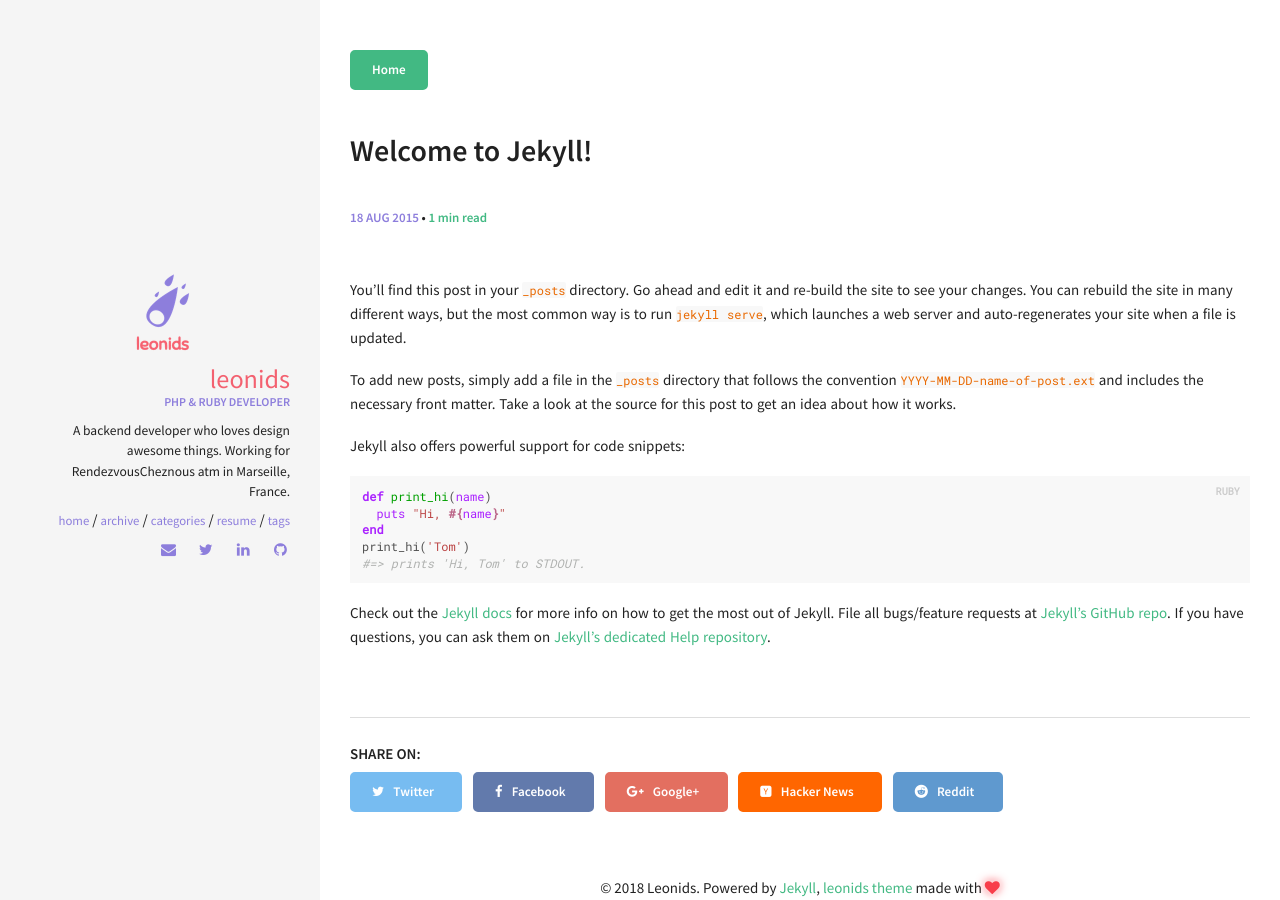
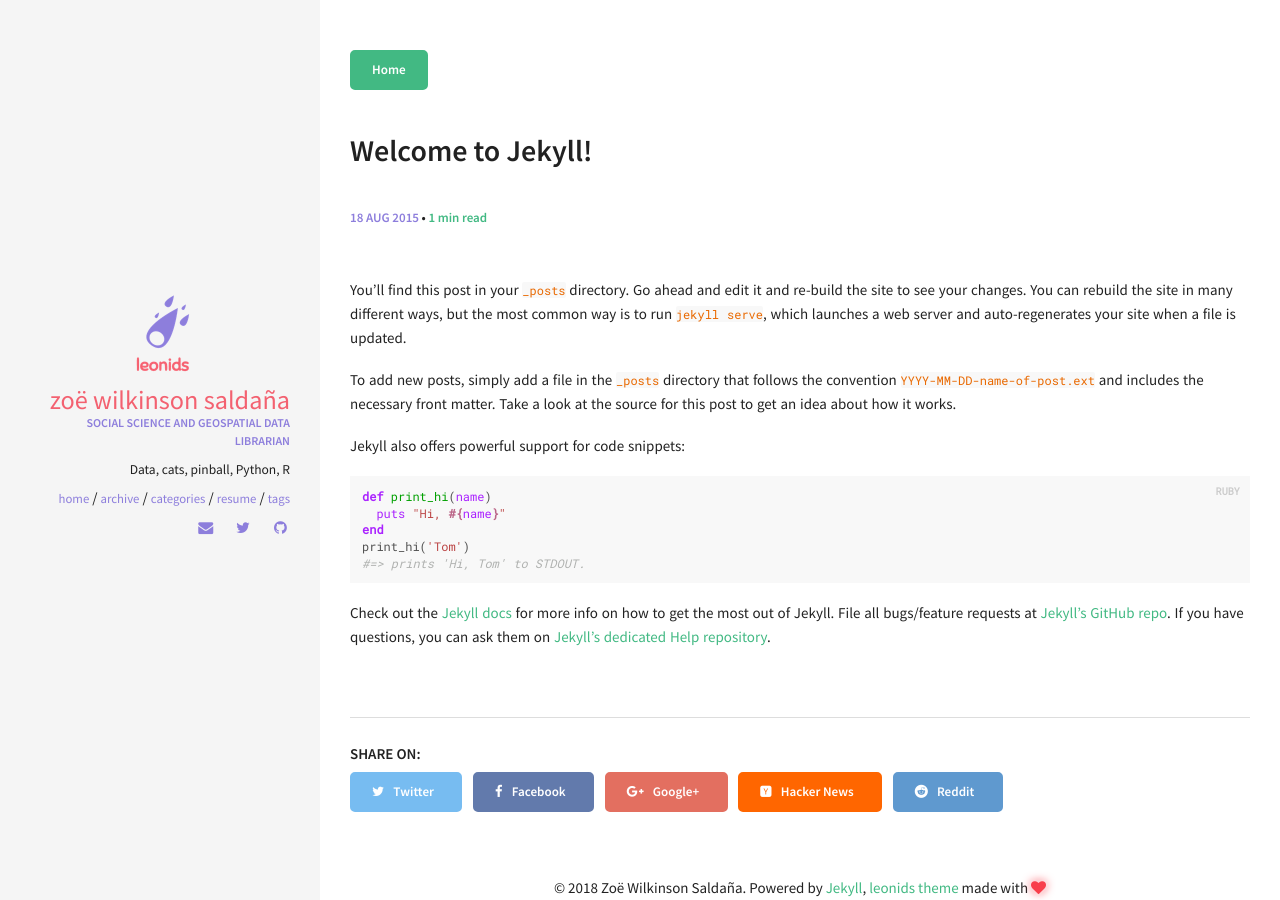
Before and after one commit to zoews/zoews.github.io, a Jekyll site: the page built from _posts/2015-08-18-welcome-to-jekyll.md, in a window 1280 px wide. Built offline with Jekyll 4.4.1, drawn with Linux system fonts in a browser that asks for light colours; comment, search, counter and statistics services are not loaded.

Commit message:
Update _config.yml

```diff
--- a/_config.yml
+++ b/_config.yml
@@ -3,18 +3,18 @@
 # Site wide configuration
 ####################################
 #
-title: Leonids
-email: zourenyuan@gmail.com
-description: A simple and awesome blog theme powered by jekyll.
-url: https://renyuanz.github.io/leonids # the base hostname & protocol for your site
-keywords: ["Programming", "PHP", "Ruby"]
+title: Zoë Wilkinson Saldaña
+email: zmw25@cornell.edu
+description: Data librarian & developer
+url: https://www.zoews.com/ # the base hostname & protocol for your site
+keywords: ["Programming", "Python", "Data Science", "Data Librarian", "Critical Data Literacies", "Pinball", "Cats"]
 
 #
 ###################################
 # Jekyll configuration
 ####################################
 #
-timezone:          Europe/Paris
+timezone:          US/Eastern
 markdown:          kramdown
 highlighter:       rouge
 excerpt_separator: <!--more-->
@@ -33,24 +33,24 @@
 ####################################
 #
 owner:
-  name: Leonids
+  name: Zoë Wilkinson Saldaña
   avatar: leonids-logo.png
-  job: "PHP & Ruby Developer"
-  bio: "A backend developer who loves design awesome things. Working for RendezvousCheznous atm in Marseille, France."
-  email: zourenyuan@gmail.com
-  disqus-shortname: renyuanzblog
-  twitter: renyuan814 #username
+  job: "Social Science and Geospatial Data Librarian"
+  bio: "Data, cats, pinball, Python, R"
+  email: zmw252@cornell.edu
+#   disqus-shortname: renyuanzblog
+  twitter: zoedottxt #username
   facebook: #username
   google:
     plus: #username
-    analytics: UA-62251910-2
+#     analytics: UA-62251910-2
     verify:
     ad-client:
     ad-slot:
   bing-verify:
-  github: renyuanz #username
-  stackoverflow: #123456/username   from a "http://stackoverflow.com/users/123456/username" link
-  linkedin: renyuan-zou-69b7038a #username
+  github: zoews #username
+#   stackoverflow: #123456/username   from a "http://stackoverflow.com/users/123456/username" link
+#   linkedin: renyuan-zou-69b7038a #username
   xing: #username
   instagram: #username
   lastfm: #username
```
